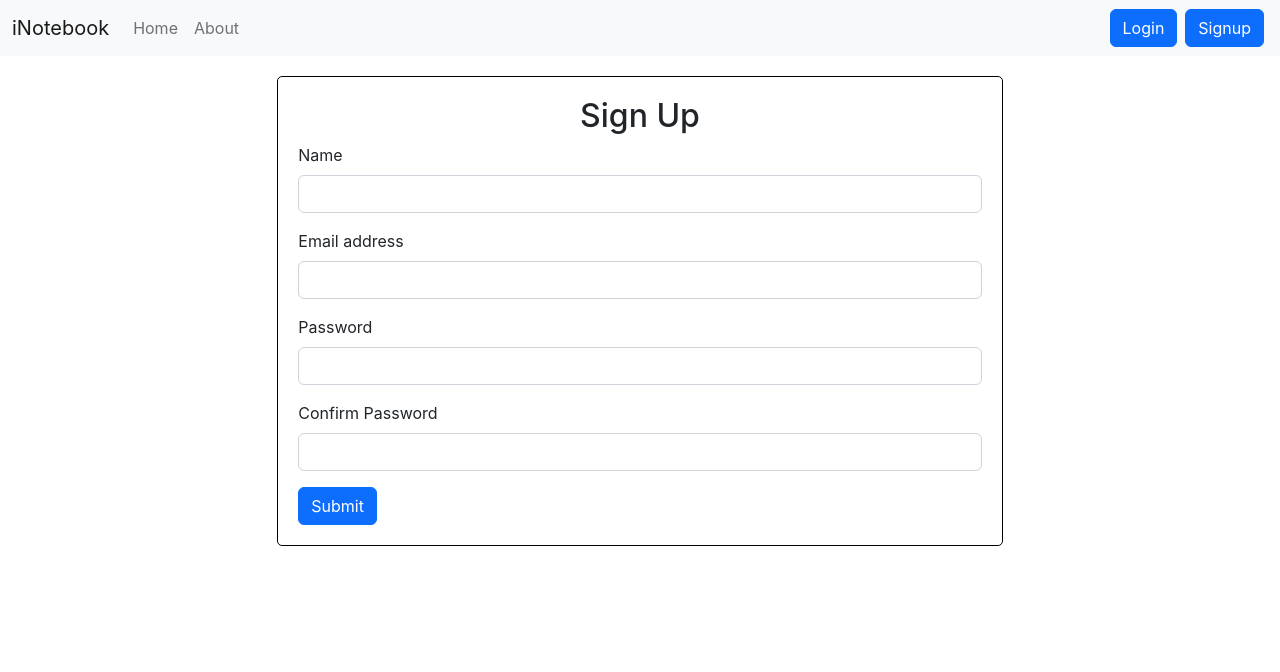
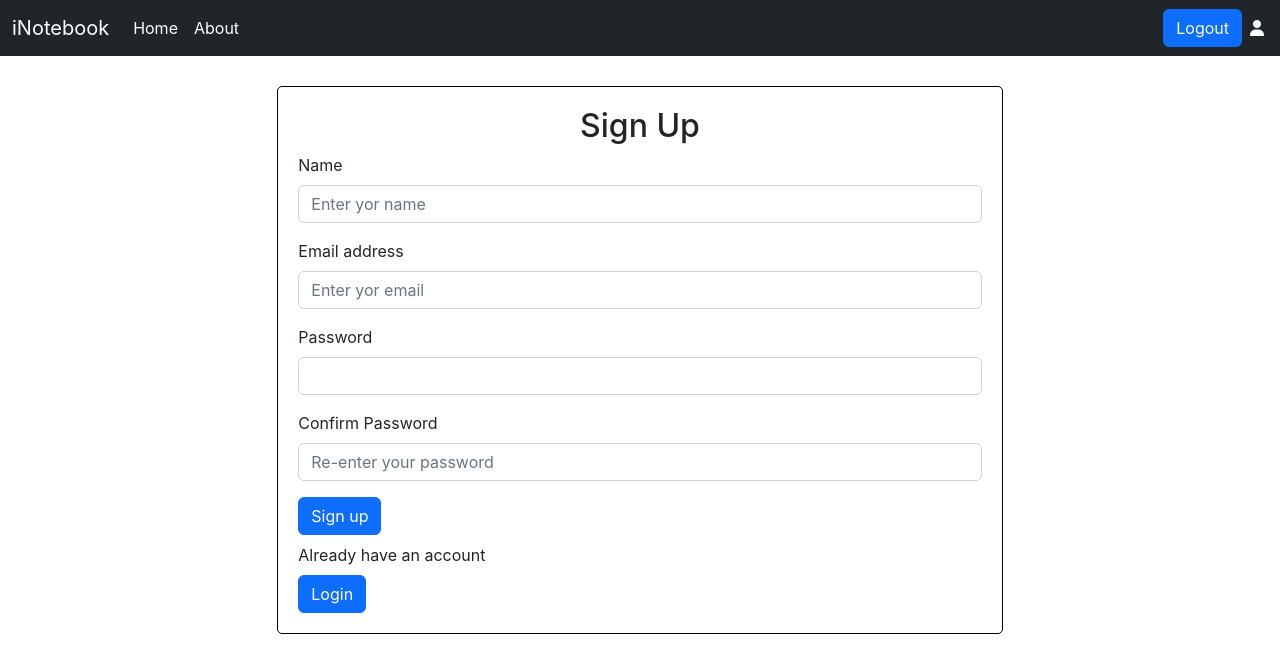
Before and after one commit to mohdmaaz2000/iNotebook, a React (Create React App) app: page /signup in a window 1280 px wide. Shown: the top 672 px of the page. Built offline with nearby package versions, Linux system fonts and the light colour scheme; sample sign-in values are in the browser's storage.

Commit message:
Addedd the user specific notes and added the logout and profile button

```diff
--- a/src/App.css
+++ b/src/App.css
@@ -30,7 +30,7 @@
 }
 
 .box{
-  margin: 20px auto;
+  margin: 30px auto;
   padding: 20px;
   width: 65%;
   border: 1px solid black;
--- a/src/components/Login.js
+++ b/src/components/Login.js
@@ -38,14 +38,16 @@ export default function Login(props) {
         <div className="mb-3" >
           <h2 style={{textAlign:"center"}}>Login</h2>
           <label htmlFor="email" className="form-label">Email address</label>
-          <input type="email" onChange={onchange} className="form-control" name='email' id="email" aria-describedby="emailHelp" />
+          <input placeholder='example@email.com' type="email" onChange={onchange} className="form-control" name='email' id="email" aria-describedby="emailHelp" />
         </div>
         <div className="mb-3">
           <label htmlFor="password" className="form-label">Password</label>
-          <input onChange={onchange} type="password" name='password' className="form-control" id="pasword" />
+          <input placeholder='Enter password' onChange={onchange} type="password" name='password' className="form-control" id="pasword" />
         </div>
-        <button type="submit" className="btn btn-primary">Submit</button>
+        <button type="submit" className="btn btn-primary mx-1 my-1">Login</button>
       </form>
+      <p className='my-2'>Already have an account</p>
+        <button role="button" className="btn btn-primary mx-1 my-1">Sign Up</button>
     </div>
   )
 }
--- a/src/components/Navbar.js
+++ b/src/components/Navbar.js
@@ -1,31 +1,40 @@
 import React from 'react';
 import { useLocation, Link } from "react-router-dom";
+import { useNavigate} from 'react-router-dom';
 
 const Navbar = () => {
     let location = useLocation();
+    const navigate = useNavigate();
 
+
+    const logout = () =>{
+        localStorage.removeItem('iNotebookToken');
+        navigate('/login');
+    }
     return (
         <>
-            <nav className="navbar navbar-expand-lg bg-light">
+            <nav className="navbar navbar-expand-lg bg-dark ">
                 <div className="container-fluid">
-                    <Link className="navbar-brand" to="/">iNotebook</Link>
+                    <Link className="navbar-brand" to="/" style={{ color: 'white' }}>iNotebook</Link>
                     <button className="navbar-toggler" type="button" data-bs-toggle="collapse" data-bs-target="#navbarSupportedContent" aria-controls="navbarSupportedContent" aria-expanded="false" aria-label="Toggle navigation">
                         <span className="navbar-toggler-icon"></span>
                     </button>
                     <div className="collapse navbar-collapse" id="navbarSupportedContent">
                         <ul className="navbar-nav me-auto mb-2 mb-lg-0">
                             <li className="nav-item">
-                                <Link className={`nav-link ${location.pathname==="/"?"active":""}`} aria-current="page" to="/">Home</Link>
+                                <Link className={`nav-link ${location.pathname==="/"?"active":""}`} aria-current="page" style={{ color: 'white' }} to="/">Home</Link>
                             </li>
                             <li className="nav-item">
-                                <Link className={`nav-link ${location.pathname==="/about"?"active":""}`} to="/about">About</Link>
+                                <Link className={`nav-link ${location.pathname==="/about"?"active":""}`} to="/about" style={{ color: 'white' }}>About</Link>
                             </li>
                         </ul>
-                        <form className="d-flex" role="search">
+                        {!localStorage.getItem('iNotebookToken')?<form className="d-flex" role="search">
+
                         <Link className="btn btn-primary mx-1" role="button" to="/login">Login</Link>
                         <Link className="btn btn-primary mx-1" role="button" to="/signup">Signup</Link>
 
-                        </form>
+                        </form>:<><button className='btn btn-primary mx-1' onClick={logout}>Logout</button>
+                        <i className="fa-solid fa-user mx-1" style={{color:"white"}}></i></>}
                     </div>
                 </div>
             </nav>
--- a/src/components/Notes.js
+++ b/src/components/Notes.js
@@ -1,8 +1,10 @@
 import React, { useEffect, useContext, useState, useRef } from 'react';
 import noteContext from '../context/notes/noteContext'
 import Noteitem from './Noteitem.js'
+import { useNavigate} from 'react-router-dom';
 
 export default function Notes(props) {
+    const navigate = useNavigate();
     const context = useContext(noteContext);
     const { notes, getAllNotes, editnote } = context;
     const [note, setNote] = useState({ id: "", etitle: "", edescription: "", etag: "" });
@@ -10,7 +12,12 @@ export default function Notes(props) {
     const closeref = useRef(null);
 
     useEffect(() => {
-        getAllNotes();
+        if(localStorage.getItem('iNotebookToken')){
+            getAllNotes();
+        }
+        else{
+            navigate('/login');
+        }
     }, []);
 
     const handleClick = (e) => {
@@ -68,7 +75,7 @@ export default function Notes(props) {
 
             {/* Printing the saved note */}
             <div className='row my-3'>
-                <h2 className='my-6'>Your Notes</h2>
+                <h2 className='my-6'>My Notes</h2>
                 <div className="container mx-2 my-2">
                 {notes.length === 0 && "No notes, add notes above to see"}
                 </div>
--- a/src/components/Signup.js
+++ b/src/components/Signup.js
@@ -28,39 +28,42 @@ export default function Signup(props) {
         // redirect
         localStorage.setItem('iNotebookToken', data.token);
         navigate('/');
-        props.showAlert("Signed up successfully","success");
+        props.showAlert("Signed up successfully", "success");
       }
       else {
-        props.showAlert("Enter valid credentials","danger");
+        props.showAlert("Enter valid credentials", "danger");
       }
     }
     else {
-      props.showAlert("Password did not match","danger")
+      props.showAlert("Password did not match", "danger")
     }
   }
 
   return (
     <div className='container box' >
-      <h2 style={{textAlign:"center"}}>Sign Up</h2>
+      <h2 style={{ textAlign: "center" }}>Sign Up</h2>
       <form onSubmit={submit}>
         <div className="mb-3">
           <label htmlFor="name" className="form-label">Name</label>
-          <input type="text" className="form-control" onChange={onchange} name='name' id="name" aria-describedby="emailHelp" required minLength={3} />
+          <input placeholder='Enter yor name' type="text" className="form-control" onChange={onchange} name='name' id="name" aria-describedby="emailHelp" required minLength={3} />
         </div>
         <div className="mb-3">
           <label htmlFor="email" className="form-label">Email address</label>
-          <input type="email" className="form-control" onChange={onchange} name='email' id="email" aria-describedby="emailHelp" required />
+          <input placeholder='Enter yor email' type="email" className="form-control" onChange={onchange} name='email' id="email" aria-describedby="emailHelp" required />
         </div>
         <div className="mb-3">
-          <label htmlFor="password" className="form-label">Password</label>
+          <label placeholder='Enter your password' htmlFor="password" className="form-label">Password</label>
           <input type="password" name='password' className="form-control" onChange={onchange} id="password" required minLength={8} />
         </div>
         <div className="mb-3">
           <label htmlFor="cpassword" className="form-label">Confirm Password</label>
-          <input type="password" name='cpassword' className="form-control" onChange={onchange} id="cpassword" required minLength={8} />
+          <input placeholder='Re-enter your password' type="password" name='cpassword' className="form-control" onChange={onchange} id="cpassword" required minLength={8} />
         </div>
-        <button type="submit" className="btn btn-primary">Submit</button>
+
       </form>
+      <button type="submit" className="btn btn-primary">Sign up</button>
+      <p className='my-2'>Already have an account</p>
+      <button role="button" className="btn btn-primary">Login</button>
     </div>
   )
 }
--- a/src/context/notes/NoteState.js
+++ b/src/context/notes/NoteState.js
@@ -13,7 +13,7 @@ const NoteState = (props) => {
       method: 'GET',
       headers: {
         'Content-Type': 'application/json',
-        'auth-token': 'eyJhbGciOiJIUzI1NiIsInR5cCI6IkpXVCJ9.eyJ1c2VyIjp7ImlkIjoiNjJjMDFlY2JlYWU4YzA0YjhlN2Q0MjMyIn0sImlhdCI6MTY1NjkxOTcyMX0.WBaX5cg7LkiFydGD-y2PI9bwiMY0b8aBRZfCzyjHvaA'
+        'auth-token': localStorage.getItem('iNotebookToken')
       },
     });
     const json = await response.json();
@@ -29,7 +29,7 @@ const NoteState = (props) => {
 
       headers: {
         'Content-Type': 'application/json',
-        'auth-token': 'eyJhbGciOiJIUzI1NiIsInR5cCI6IkpXVCJ9.eyJ1c2VyIjp7ImlkIjoiNjJjMDFlY2JlYWU4YzA0YjhlN2Q0MjMyIn0sImlhdCI6MTY1NjkxOTcyMX0.WBaX5cg7LkiFydGD-y2PI9bwiMY0b8aBRZfCzyjHvaA'
+        'auth-token': localStorage.getItem('iNotebookToken')
       },
       body: JSON.stringify({ title: title, description: description, tag: tag })
     });
@@ -48,7 +48,7 @@ const NoteState = (props) => {
 
       headers: {
         'Content-Type': 'application/json',
-        'auth-token': 'eyJhbGciOiJIUzI1NiIsInR5cCI6IkpXVCJ9.eyJ1c2VyIjp7ImlkIjoiNjJjMDFlY2JlYWU4YzA0YjhlN2Q0MjMyIn0sImlhdCI6MTY1NjkxOTcyMX0.WBaX5cg7LkiFydGD-y2PI9bwiMY0b8aBRZfCzyjHvaA'
+        'auth-token': localStorage.getItem('iNotebookToken')
       },
     });
     const json = await response.json();
@@ -64,7 +64,7 @@ const NoteState = (props) => {
 
       headers: {
         'Content-Type': 'application/json',
-        'auth-token': 'eyJhbGciOiJIUzI1NiIsInR5cCI6IkpXVCJ9.eyJ1c2VyIjp7ImlkIjoiNjJjMDFlY2JlYWU4YzA0YjhlN2Q0MjMyIn0sImlhdCI6MTY1NjkxOTcyMX0.WBaX5cg7LkiFydGD-y2PI9bwiMY0b8aBRZfCzyjHvaA'
+        'auth-token': localStorage.getItem('iNotebookToken')
       },
       body: JSON.stringify({ title: title, description: description, tag: tag })
     });
```
